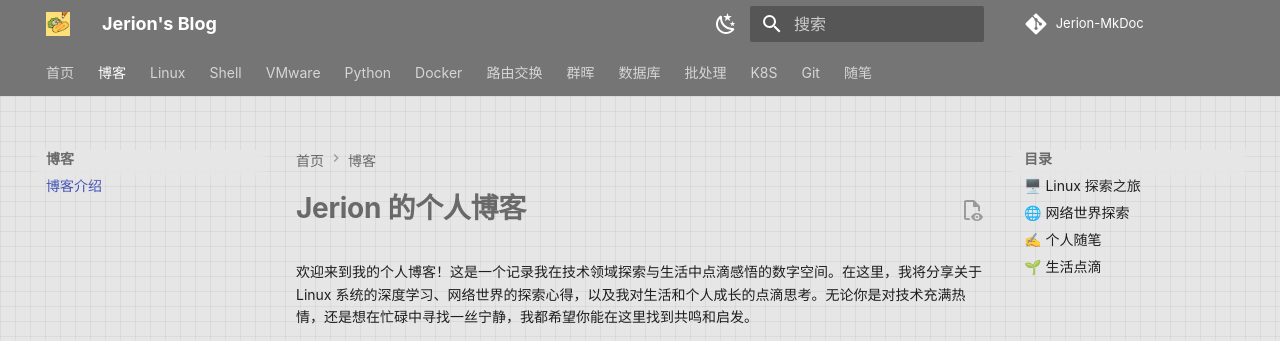
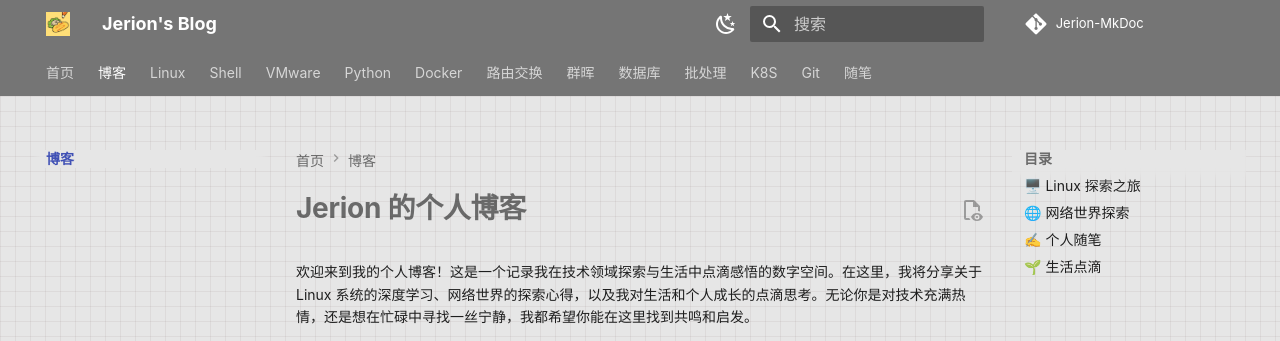
Before and after one commit to zyx3721/Jerion-MkDoc, an MkDocs documentation site: the page built from docs/blog/index.md, in a window 1280 px wide. Shown: the top 341 px of the page. Built offline with MkDocs 1.6.1 and Material for MkDocs 9.7.7, drawn with Linux system fonts in a browser that asks for light colours; nearby versions of some CDN libraries; some web fonts are replaced; a script that is not in the unit is left out; comment, search, counter and statistics services are not loaded.

```diff
--- a/mkdocs.yml
+++ b/mkdocs.yml
@@ -44,6 +44,7 @@
     - navigation.instant   # 页面不会跳转，而是像单页应用一样在当前页面内完成导航，提高页面响应速度和美观度
     - navigation.tabs   # 页面上方显示标签页，便于多页面导航
     - navigation.tracking   # 页面滚动时，导航栏会高亮显示当前页面所在位置
+    - navigation.indexes   # 为页面生成一个基于标题的索引，通常显示在侧边栏，可以快速跳转到页面中的特定部分
     - navigation.sections   # 导航栏中的项目被分成不同的部分
     - navigation.expand   # 默认展开导航栏中的所有项目
     - navigation.prune   # 仅渲染当前页面的导航，简化导航结构
```
